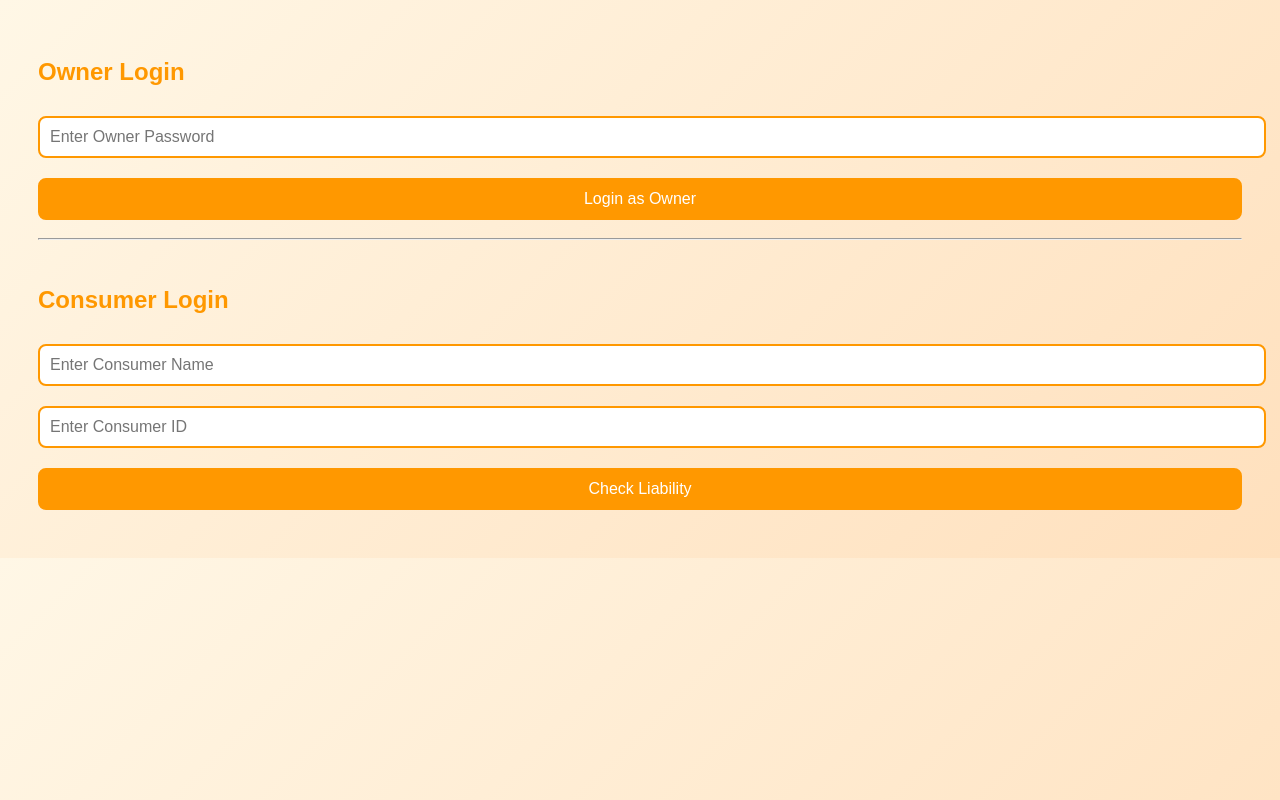
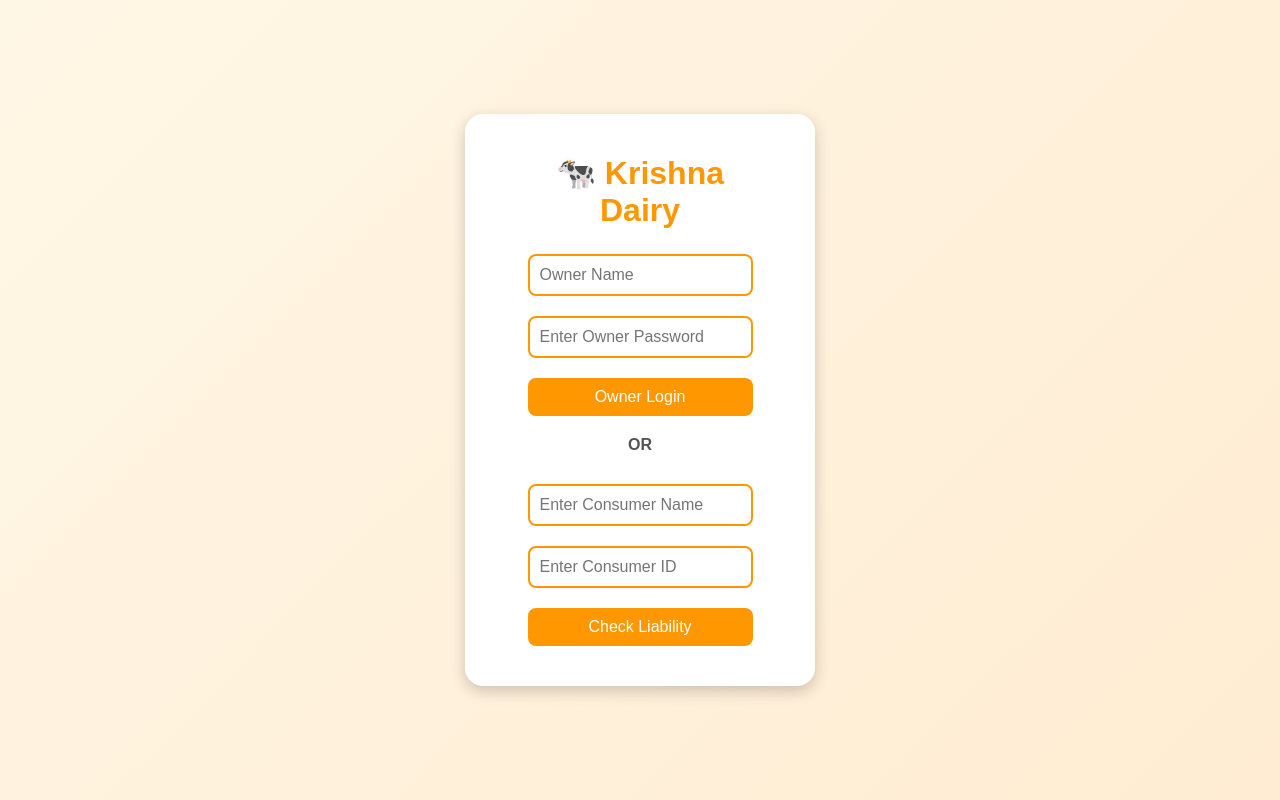
Before and after one commit to sangram-parab/dairy_web, a plain HTML site: page index.html in a window 1280 px wide. Drawn offline with Linux system fonts and the light colour scheme.

Commit message:
Update index.html

```diff
--- a/index.html
+++ b/index.html
@@ -3,73 +3,82 @@
 <head>
   <meta charset="UTF-8" />
   <meta name="viewport" content="width=device-width, initial-scale=1.0" />
-  <title>Dairy Login</title>
+  <title>Krishna Dairy</title>
 
   <style>
+    * { margin: 0; padding: 0; box-sizing: border-box; font-family: Poppins, sans-serif; }
     body {
-      font-family: Poppins, sans-serif;
-      background: linear-gradient(135deg, #fff7e6, #ffe0bd);
-      padding: 30px;
+      background: linear-gradient(135deg, #fff7e6, #ffecd2);
+      display: flex; justify-content: center; align-items: center;
+      height: 100vh;
     }
-    input, button {
-      width: 100%;
-      padding: 10px;
-      margin: 10px 0;
-      border-radius: 8px;
-      border: 2px solid #ff9800;
+    .container {
+      background: white; padding: 40px 50px;
+      border-radius: 18px; width: 350px;
+      box-shadow: 0 5px 15px rgba(0,0,0,0.2);
+      text-align: center;
+    }
+    h1 { color: #ff9800; font-size: 2rem; margin-bottom: 15px; }
+    input {
+      width: 90%; padding: 10px; margin: 10px 0;
+      border: 2px solid #ff9800; border-radius: 8px;
       font-size: 1rem;
     }
     button {
-      background: #ff9800;
-      color: white;
-      cursor: pointer;
+      width: 90%; padding: 10px;
+      background: #ff9800; color: white;
+      border: none; border-radius: 8px;
+      margin-top: 10px; cursor: pointer;
+      font-size: 1rem;
     }
-    h2 { color: #ff9800; }
+    button:hover { background: #e68900; }
+    .divider { margin: 20px 0; font-weight: bold; color: #555; }
   </style>
 </head>
 
 <body>
+  <div class="container">
+    <h1>🐄 Krishna Dairy</h1>
 
-  <h2>Owner Login</h2>
+    <!-- OWNER LOGIN -->
+    <input type="text" id="ownerName" placeholder="Owner Name">
+    <input type="password" id="ownerPassword" placeholder="Enter Owner Password">
+    <button onclick="ownerLogin()">Owner Login</button>
 
-  <input type="password" id="ownerPass" placeholder="Enter Owner Password">
-  <button onclick="ownerLogin()">Login as Owner</button>
+    <div class="divider">OR</div>
 
-  <hr><br>
+    <!-- CONSUMER LOGIN -->
+    <input type="text" id="consumerName" placeholder="Enter Consumer Name">
+    <input type="text" id="consumerID" placeholder="Enter Consumer ID">
+    <button onclick="consumerLogin()">Check Liability</button>
 
-  <h2>Consumer Login</h2>
-
-  <input type="text" id="cName" placeholder="Enter Consumer Name">
-  <input type="text" id="cId" placeholder="Enter Consumer ID">
-  <button onclick="consumerLogin()">Check Liability</button>
+  </div>
 
   <script>
     function ownerLogin() {
-    const pass = document.getElementById("ownerPass").value;
-
-    if (pass === "Omkar@2007") {
+      const pass = document.getElementById("ownerPassword").value.trim();
+      if (pass !== "SangramParab") {
+        alert("Wrong Password");
+        return;
+      }
+      localStorage.setItem("ROLE", "OWNER");
       window.location.href = "record2.html";
-    } else {
-      alert("Incorrect password");
-    }
     }
 
     function consumerLogin() {
-    const name = document.getElementById("cName").value.trim();
-    const id = document.getElementById("cId").value.trim();
+      const name = document.getElementById("consumerName").value.trim();
+      const id = document.getElementById("consumerID").value.trim();
 
-    if (name === "" || id === "") {
-      alert("Enter both Name and ID");
+      if (!name || !id) {
+        alert("Enter name and ID");
         return;
       }
 
-    // save consumer data
-    localStorage.setItem("currentConsumer", JSON.stringify({ name, id }));
+      localStorage.setItem("ROLE", "CONSUMER");
+      localStorage.setItem("selectedConsumer", JSON.stringify({ name, id }));
 
-    // go to consumer-only viewing page
-    window.location.href = "consumerView.html";
+      window.location.href = "consumerView.html";  // ⬅ NEW PAGE
     }
   </script>
-
 </body>
 </html>
```
Lines whose indentation alone changed are shown as unchanged.
